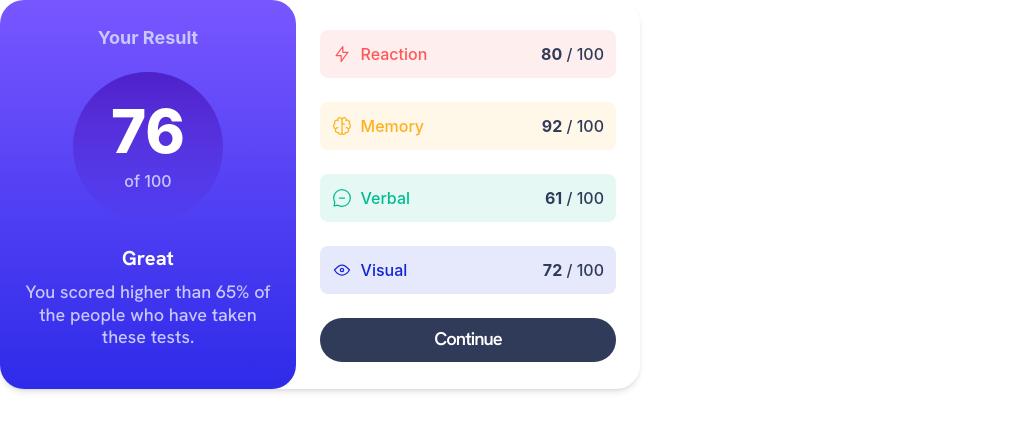
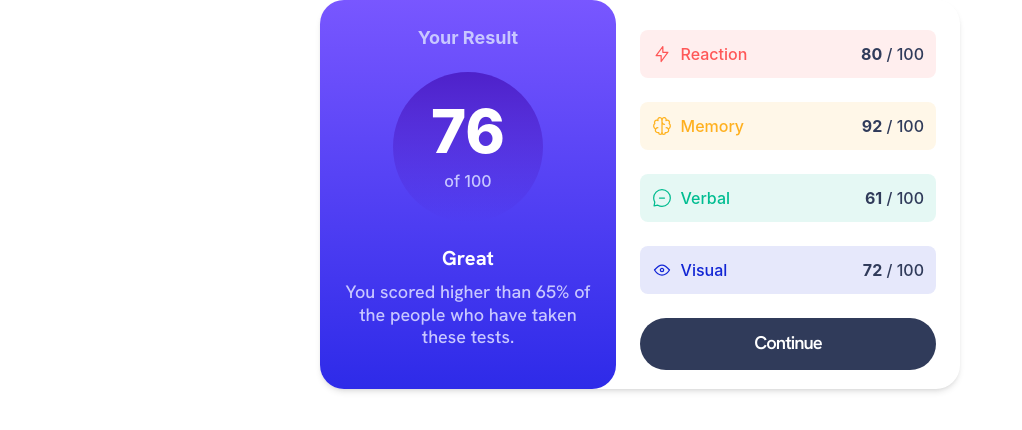
Before and after one commit to scottmcook/results-summary-component, a React (Create React App) app: page / in a window 1280 px wide. Shown: the top 430 px of the page, without its empty margins (0-1022 px from the left). Built offline with nearby package versions, Linux system fonts and the light colour scheme.

Commit message:
Update app to be center

```diff
--- a/src/App.js
+++ b/src/App.js
@@ -3,13 +3,15 @@ import ResultsPanel from "./components/ResultsPanel/ResultsPanel";
 
 function App() {
   return (
-    <div className="xl:w-1/2 place-content-center xl:rounded-3xl shadow-md">
-      <div className="flex flex-col xl:flex-row">
-        <ResultsPanel />
-        <div className="flex-1 px-6">
-          <h3>Summary</h3>
-          <SkillCard />
-          <button className="flex-1 py-2 rounded-full">Continue</button>
+    <div className="flex items-center justify-center h-full">
+      <div className="md:w-1/2 rounded-3xl xl:shadow-md">
+        <div className="flex flex-col xl:flex-row">
+          <ResultsPanel />
+          <div className="flex-1 px-6">
+            <h3>Summary</h3>
+            <SkillCard />
+            <button className="flex-1 py-3 rounded-full">Continue</button>
+          </div>
         </div>
       </div>
     </div>
```
